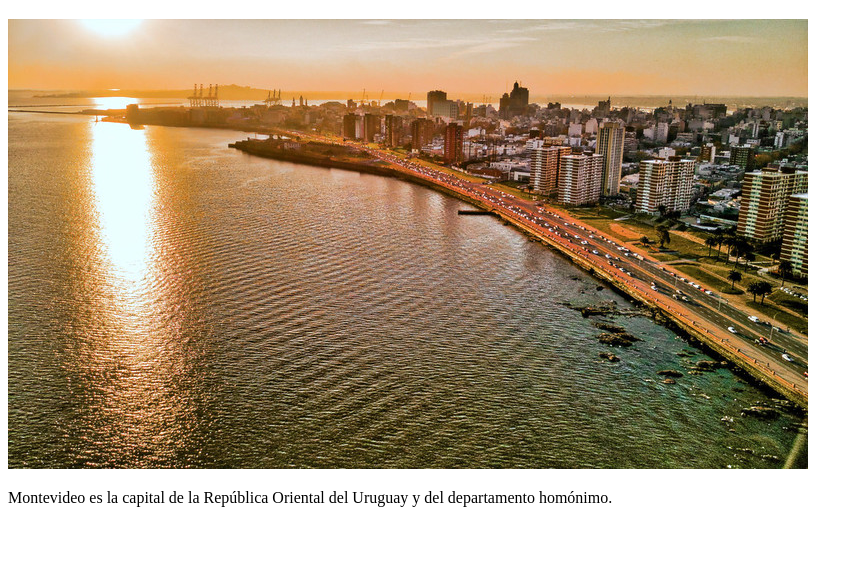
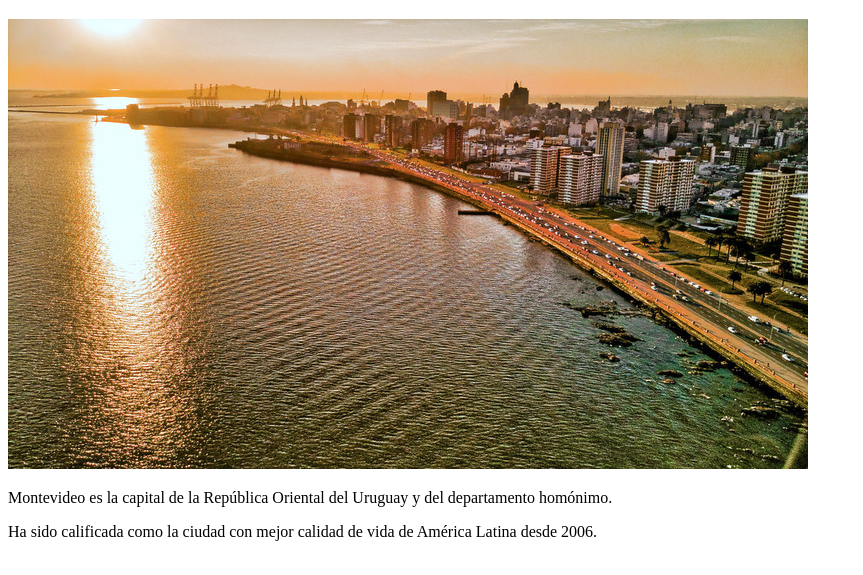
Before and after one commit to cgastan/TareaGrupal0, a plain HTML site: page index.html in a window 1280 px wide. Shown: the part 61-636 px from the top of the page, without its empty margins (0-863 px from the left). Drawn offline with Linux system fonts and the light colour scheme.

Commit message:
info-párrafo
Agrego el párrafo

```diff
--- a/index.html
+++ b/index.html
@@ -10,5 +10,6 @@
     <h1>Montevideo</h1>
     <img src="Rambla-de-Montevideo-Parque-Rodo.jpg">
     <p>Montevideo es la capital de la República Oriental del Uruguay y del departamento homónimo.</p> <!-- Párrafo hecho por Camila Gastán-->
+    <p>Ha sido calificada como la ciudad con mejor calidad de vida de América Latina desde 2006.</p> <!-- Párrafo hecho por Mariano-->
 </body>
 </html>
```
